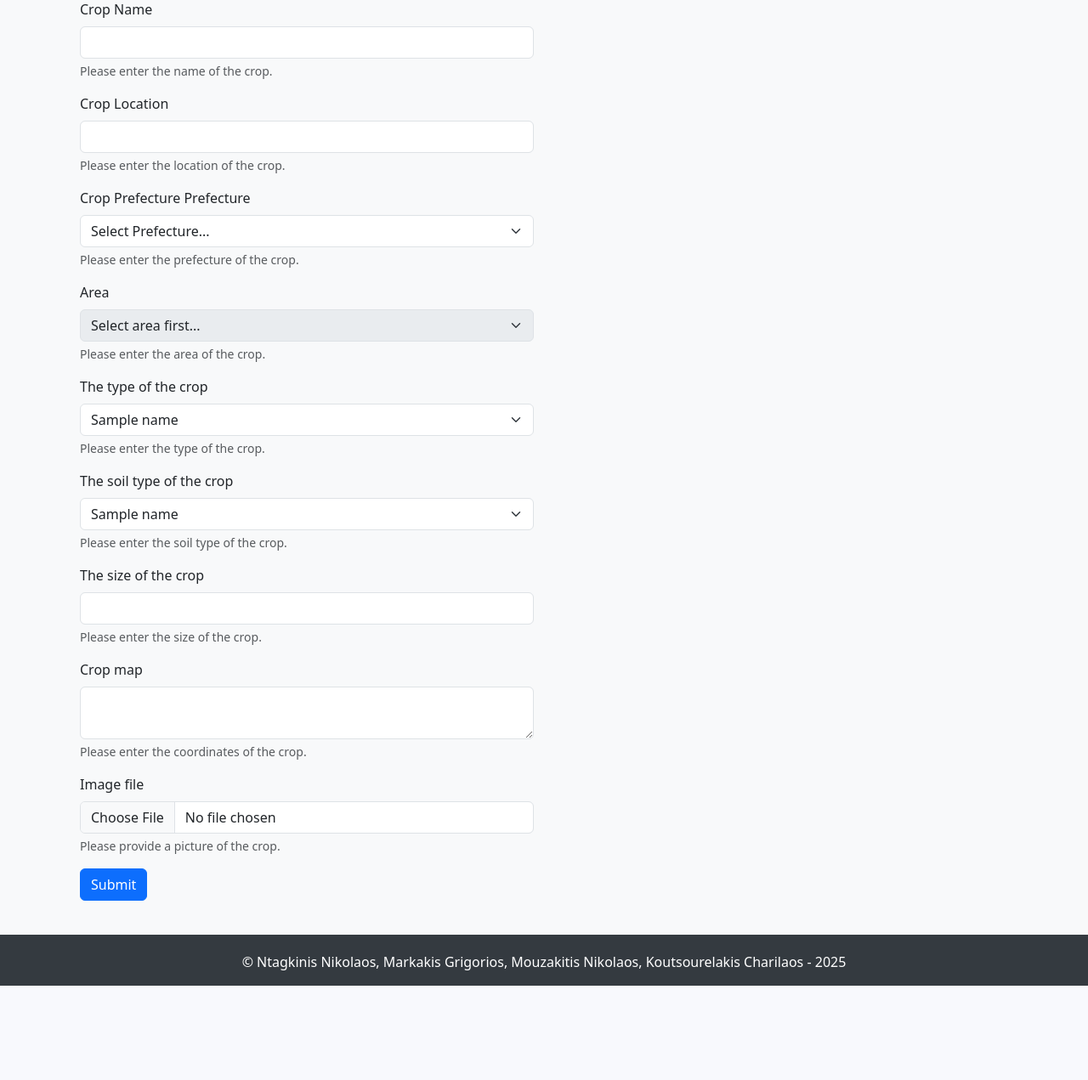
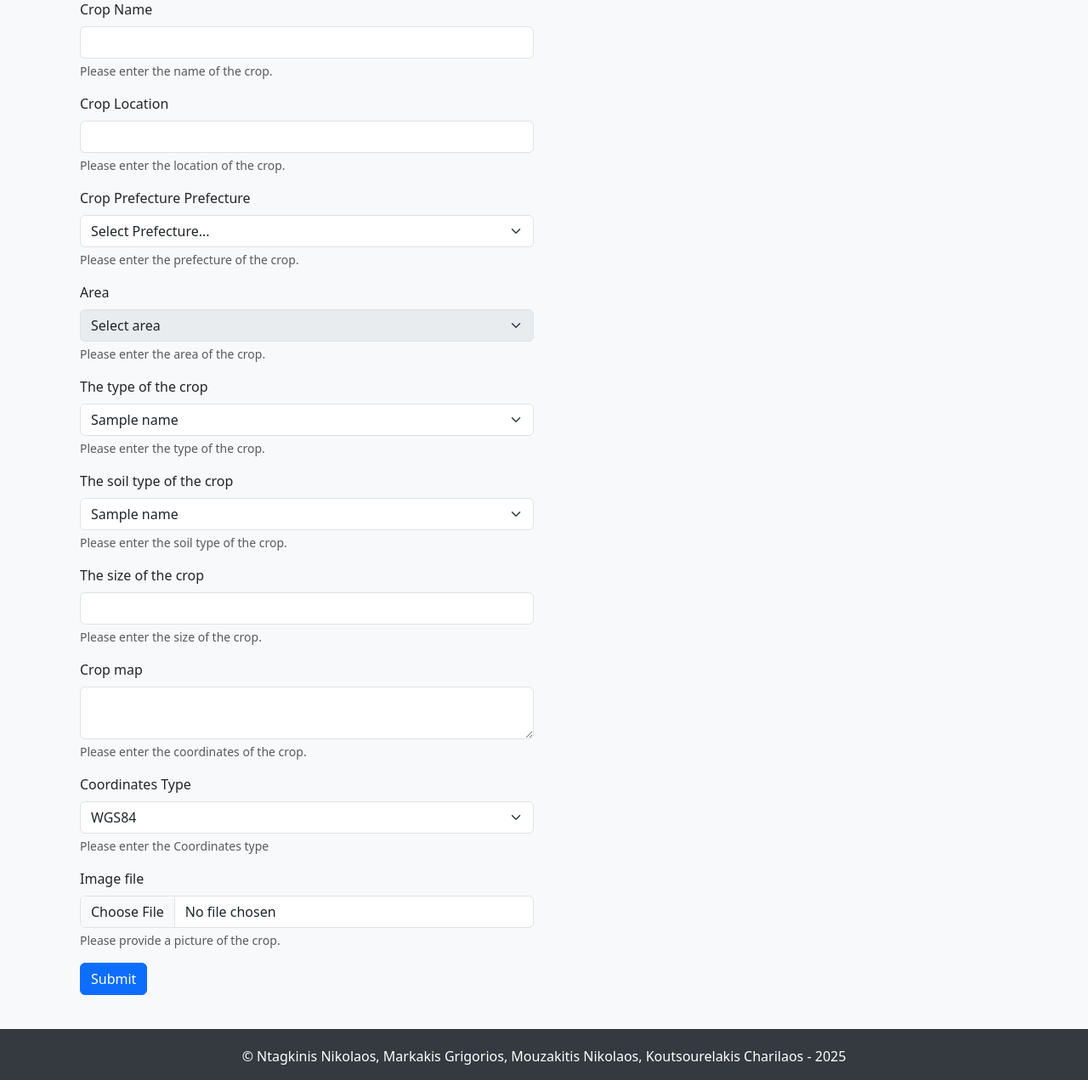
Before and after one commit to nikosdag7/smart-plant-care_testing, a Flask app: template SmartPlantCare/crop/templates/new_crop.html in a window 1280 px wide. Shown: the part 339-1610 px from the top of the page at 85% size. Before the commit the page ends 1499 px from the top, so only its background shows below. Run offline with Flask 3, Linux system fonts and the light colour scheme; tables that the repository leaves empty hold one stand-in row (values such as "Sample post"); the template is opened without the code that fills it: values that come from a table or form of the project are taken from there, most other values are stand-ins (such as "Sample title", 1, 10 or a date in 2020); some libraries are stand-ins or nearby versions.

Commit message:
Handle Coordinates type (WGS84 or EGSA87)

```diff
--- a/SmartPlantCare/crop/forms/newCropForm.py
+++ b/SmartPlantCare/crop/forms/newCropForm.py
@@ -63,6 +63,9 @@
     crop_map = TextAreaField(label=_('Crop map'),
                            validators=[Length(min=0, max=5000, message=_('This field must be between {min} and {max} characters').format(min=0,max=5000))])
 
+    # coordinates_type - StringField, Length(5-5000)
+    coordinates_type = StringField(label=_('Coordinates Type'),
+                           validators=[Length(min=0, max=4, message=_('This field must be {min} characters').format(min=4,max=4))])
 
     # image, FileAllowed(jpg, jpeg, png)
     image = FileField(_('Image file'), validators=[Optional(strip_whitespace=True),
--- a/SmartPlantCare/crop/templates/new_crop.html
+++ b/SmartPlantCare/crop/templates/new_crop.html
@@ -44,7 +44,7 @@
             {{ form.prefecture.label(class="form-label") }}
             <label for="prefectureSelect" class="form-label">{{_('Prefecture')}}</label>
             <select class="form-select" id="prefectureSelect" name="prefecture">
-                <option value="" disabled selected>{{_('Select prefecture first...')}}</option>
+                <option value="" disabled selected>{{_('Select prefecture')}}</option>
             </select>
             <div id="crop_prefectureHelp" class="form-text">{{_('Please enter the prefecture of the crop.')}}</div>
               {% if form.prefecture.errors %}
@@ -59,7 +59,7 @@
           <div class="mb-3">
             <label for="areaSelect" class="form-label">{{_('Area')}}</label>
             <select class="form-select" id="areaSelect" name="area" disabled>
-                <option value="" disabled selected>{{_('Select area first...')}}</option>
+                <option value="" disabled selected>{{_('Select area')}}</option>
             </select>
             <div id="crop_areaHelp" class="form-text">{{_('Please enter the area of the crop.')}}</div>
               {% if form.area.errors %}
@@ -74,6 +74,7 @@
           <div class="mb-3">
             {{ form.crop_type.label(class="form-label") }}
             <select class="form-select" id="crop_type" name="crop_type">
+              <option value="" disabled selected>{{_('Select Crop Type')}}</option>
               {% for crop_type in crop_types %}
               {% if crop and crop_type.crop_type_id == crop.crop_type %}
               <option value="{{ crop_type.crop_type_id }}" selected>{{ crop_type.name | safe }}</option>
@@ -95,6 +96,7 @@
           <div class="mb-3">
             {{ form.soil_type.label(class="form-label") }}
             <select class="form-select" id="soil_type" name="soil_type">
+              <option value="" disabled selected>{{_('Select Soil Type')}}</option>
               {% for soil_type in soil_types %}
               {% if crop and soil_type.soil_type_id == crop.soil_type %}
               <option value="{{ soil_type.soil_type_id }}" selected>{{ soil_type.name | safe }}</option>
@@ -103,7 +105,7 @@
               {% endif %}
               {% endfor %}
             </select>
-            <div id="crop_soilypeHelp" class="form-text">{{_('Please enter the soil type of the crop.')}}</div>
+            <div id="crop_soil_typeHelp" class="form-text">{{_('Please enter the soil type of the crop.')}}</div>
             {% if form.soil_type.errors %}
               <ul class=errors>
               {% for error in form.soil_type.errors %}
@@ -133,6 +135,23 @@
             {% if form.crop_map.errors %}
               <ul class=errors>
               {% for error in form.crop_map.errors %}
+                <li class="alert text-danger">{{ error }}</li>
+              {% endfor %}
+              </ul>
+            {% endif %}
+          </div>
+          <!-- Select Coordinates Type -->
+          <div class="mb-3">
+            {{ form.coordinates_type.label(class="form-label") }}
+            <select class="form-select" id="coordinates_type" name="coordinates_type">
+              <option value="" disabled selected>{{_('Select Coordinates Type')}}</option>
+              <option value="4326" selected>WGS84</option>
+              <option value="2100">{{_('EGSA87')}}</option>
+            </select>
+            <div id="coordinates_typeHelp" class="form-text">{{_('Please enter the Coordinates type')}}</div>
+            {% if form.coordinates_type.errors %}
+              <ul class=errors>
+              {% for error in form.coordinates_type.errors %}
                 <li class="alert text-danger">{{ error }}</li>
               {% endfor %}
               </ul>
```
Also changed, not shown: SmartPlantCare/crop/routes.py (+34 -5 lines).
